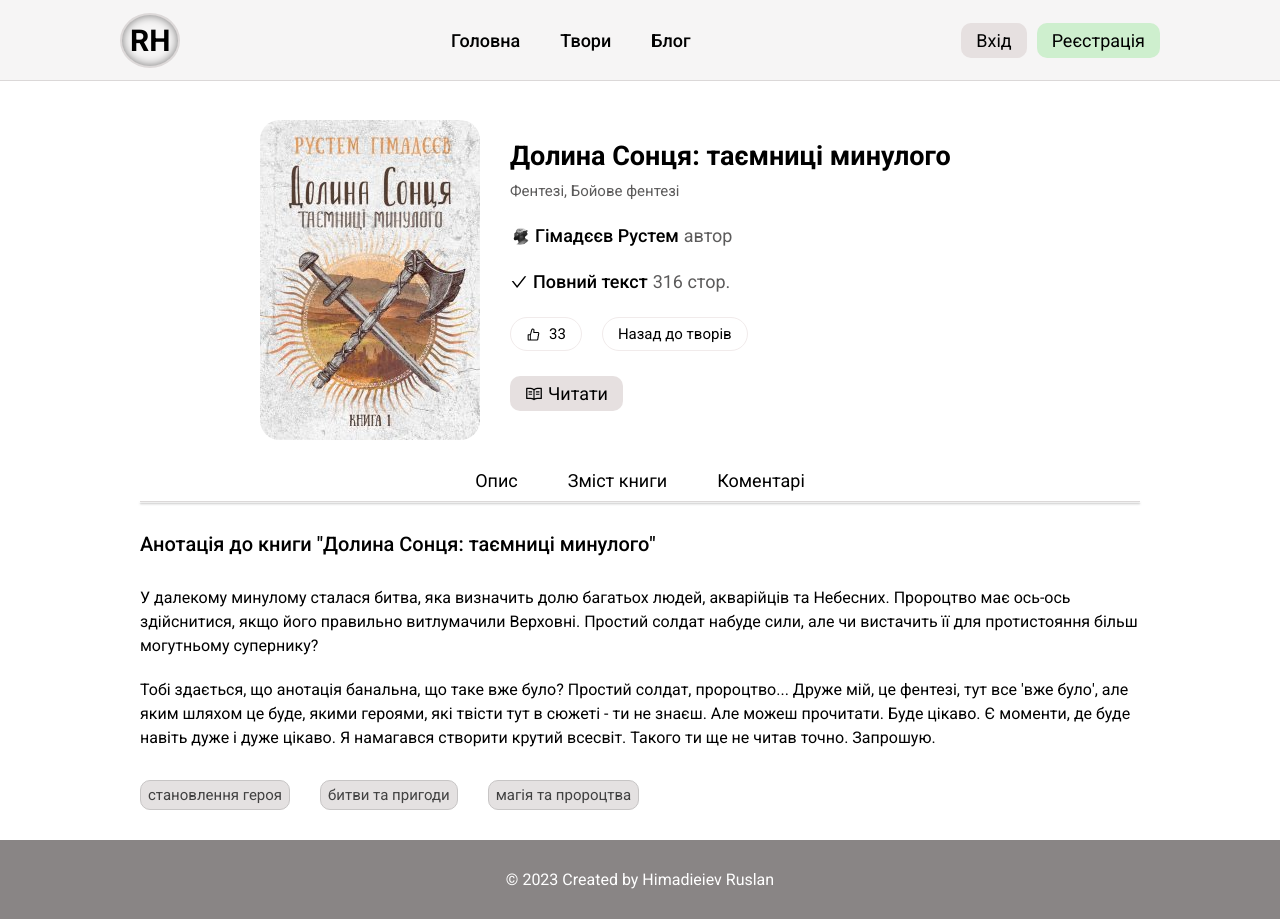
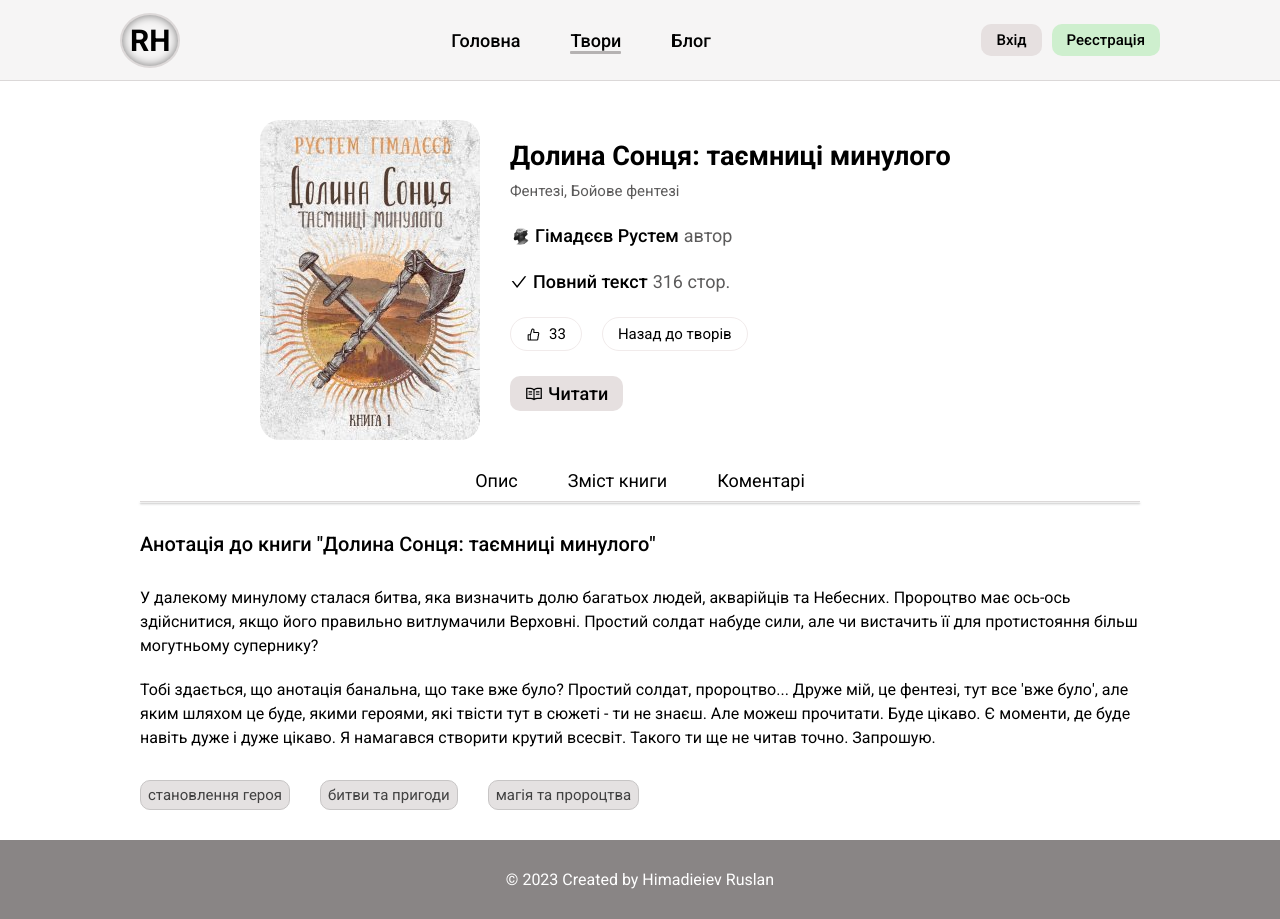
Before and after one commit to Himadieiev/rustem-writer, a React (Create React App) app: page /rustem-writer/works/1 in a window 1280 px wide. Built offline with nearby package versions, Linux system fonts and the light colour scheme.

Commit message:
update navbar/one-work

```diff
--- a/src/components/BookContent/BookContent.jsx
+++ b/src/components/BookContent/BookContent.jsx
@@ -1,7 +1,9 @@
 import React from "react";
 
+import css from "./BookContent.module.css";
+
 const BookContent = () => {
-  return <div>BookContent</div>;
+  return <div className={css.bookContent}>BookContent</div>;
 };
 
 export default BookContent;
--- a/src/components/BookContent/BookContent.module.css
+++ b/src/components/BookContent/BookContent.module.css
@@ -0,0 +1,4 @@
+.bookContent {
+  padding-top: 30px;
+  padding-bottom: 30px;
+}
--- a/src/components/Button/Button.module.css
+++ b/src/components/Button/Button.module.css
@@ -5,10 +5,12 @@
   justify-content: center;
   align-items: center;
   gap: 5px;
+  font-weight: 500;
 }
 
 .login {
   background-color: rgb(230, 224, 224);
+  transition: background-color 0.2s ease-in;
 }
 
 .login:hover {
@@ -17,8 +19,18 @@
 
 .register {
   background-color: rgb(206, 239, 206);
+  transition: background-color 0.2s ease-in;
 }
 
 .register:hover {
   background-color: rgb(186, 215, 186);
 }
+
+.read {
+  background-color: rgb(230, 224, 224);
+  transition: background-color 0.2s ease-in;
+}
+
+.read:hover {
+  background-color: rgb(211, 206, 206);
+}
--- a/src/components/Comments/Comments.jsx
+++ b/src/components/Comments/Comments.jsx
@@ -1,7 +1,9 @@
 import React from "react";
 
+import css from "./Comments.module.css";
+
 const Comments = () => {
-  return <div>Comments</div>;
+  return <div className={css.comments}>Comments</div>;
 };
 
 export default Comments;
--- a/src/components/Comments/Comments.module.css
+++ b/src/components/Comments/Comments.module.css
@@ -0,0 +1,4 @@
+.comments {
+  padding-top: 30px;
+  padding-bottom: 30px;
+}
--- a/src/components/Navbar/Navbar.jsx
+++ b/src/components/Navbar/Navbar.jsx
@@ -5,6 +5,9 @@ import { NavLink } from "react-router-dom";
 import Button from "../Button/Button";
 
 const Navbar = () => {
+  const activeLink = `${css["link"]} ${css["activeLink"]}`;
+  const normalLink = css.link;
+
   return (
     <header className={css.header}>
       <div className="container">
@@ -13,13 +16,22 @@ const Navbar = () => {
             RH
           </NavLink>
           <nav className={css.nav}>
-            <NavLink className={css.link} to="/">
+            <NavLink
+              className={({ isActive }) => (isActive ? activeLink : normalLink)}
+              to="/"
+            >
               Головна
             </NavLink>
-            <NavLink className={css.link} to="/works">
+            <NavLink
+              className={({ isActive }) => (isActive ? activeLink : normalLink)}
+              to="/works"
+            >
               Твори
             </NavLink>
-            <NavLink className={css.link} to="/blog">
+            <NavLink
+              className={({ isActive }) => (isActive ? activeLink : normalLink)}
+              to="/blog"
+            >
               Блог
             </NavLink>
           </nav>
--- a/src/components/Navbar/Navbar.module.css
+++ b/src/components/Navbar/Navbar.module.css
@@ -34,17 +34,39 @@
 
 .nav {
   display: flex;
-  gap: 40px;
+  gap: 50px;
   font-weight: 500;
 }
 
+.link {
+  color: rgb(58, 37, 37);
+  transition: color 0.2s ease-in;
+}
+
 .link:hover {
-  color: rgb(83, 83, 83);
+  color: rgb(1, 97, 1);
+}
+
+.activeLink {
+  position: relative;
+}
+
+.activeLink::before {
+  content: "";
+  position: absolute;
+  left: 0;
+  top: 100%;
+  display: block;
+  height: 3px;
+  width: 100%;
+  background-color: rgb(181, 178, 178);
+  border-radius: 1px;
 }
 
 .btns {
   display: flex;
   gap: 10px;
+  font-size: 15px;
 }
 
 .decor {
--- a/src/pages/OneWork/OneWork.jsx
+++ b/src/pages/OneWork/OneWork.jsx
@@ -52,7 +52,7 @@ const OneWork = () => {
               </div>
             </div>
             <div className={css.btn}>
-              <Button backgroundColor="login">
+              <Button backgroundColor="read">
                 <AiOutlineRead /> Читати
               </Button>
             </div>
--- a/src/pages/OneWork/OneWork.module.css
+++ b/src/pages/OneWork/OneWork.module.css
@@ -112,6 +112,16 @@
   padding: 10px 0;
 }
 
+.link {
+  color: rgb(58, 37, 37);
+  transition: color 0.2s ease-in, scale 0.2s linear;
+}
+
+.link:hover {
+  color: rgb(1, 97, 1);
+  scale: 1.1;
+}
+
 .decor {
   height: 1px;
   width: 100%;
```
